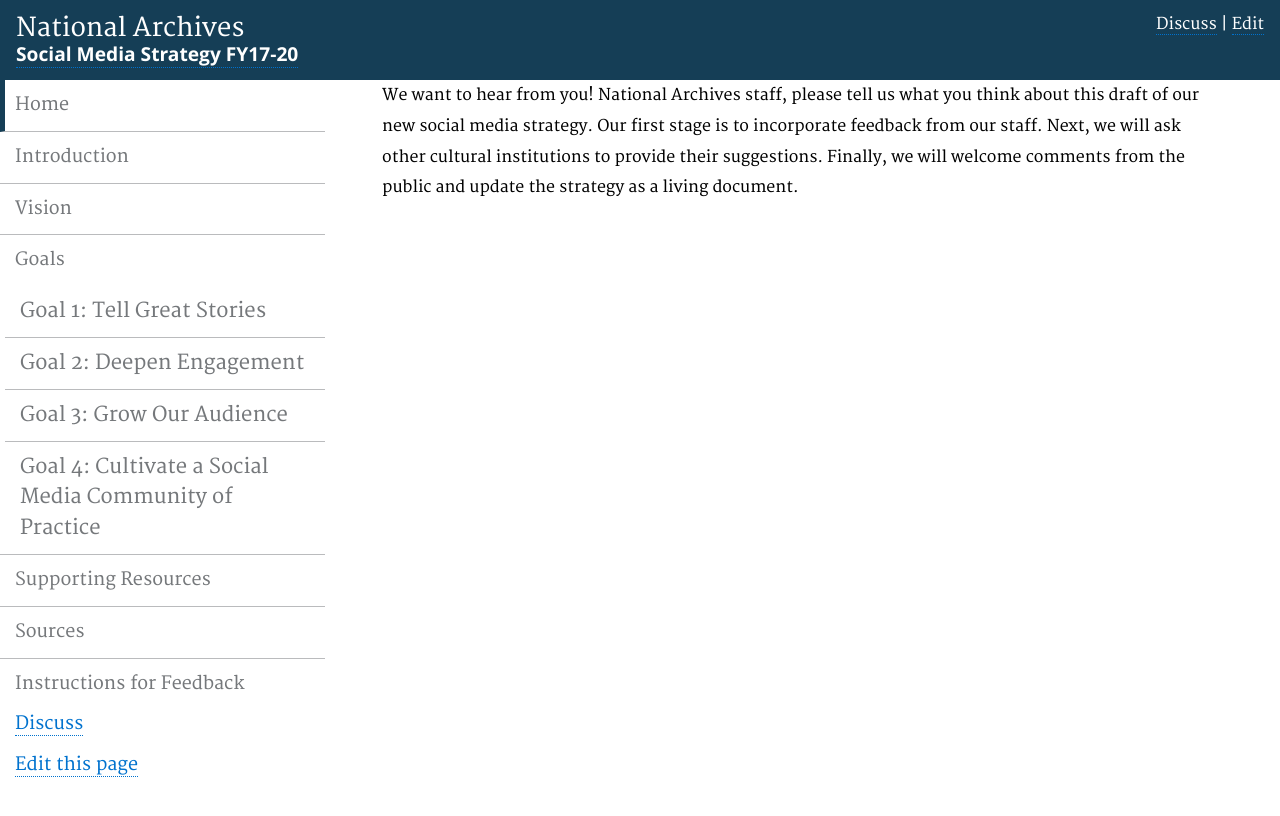
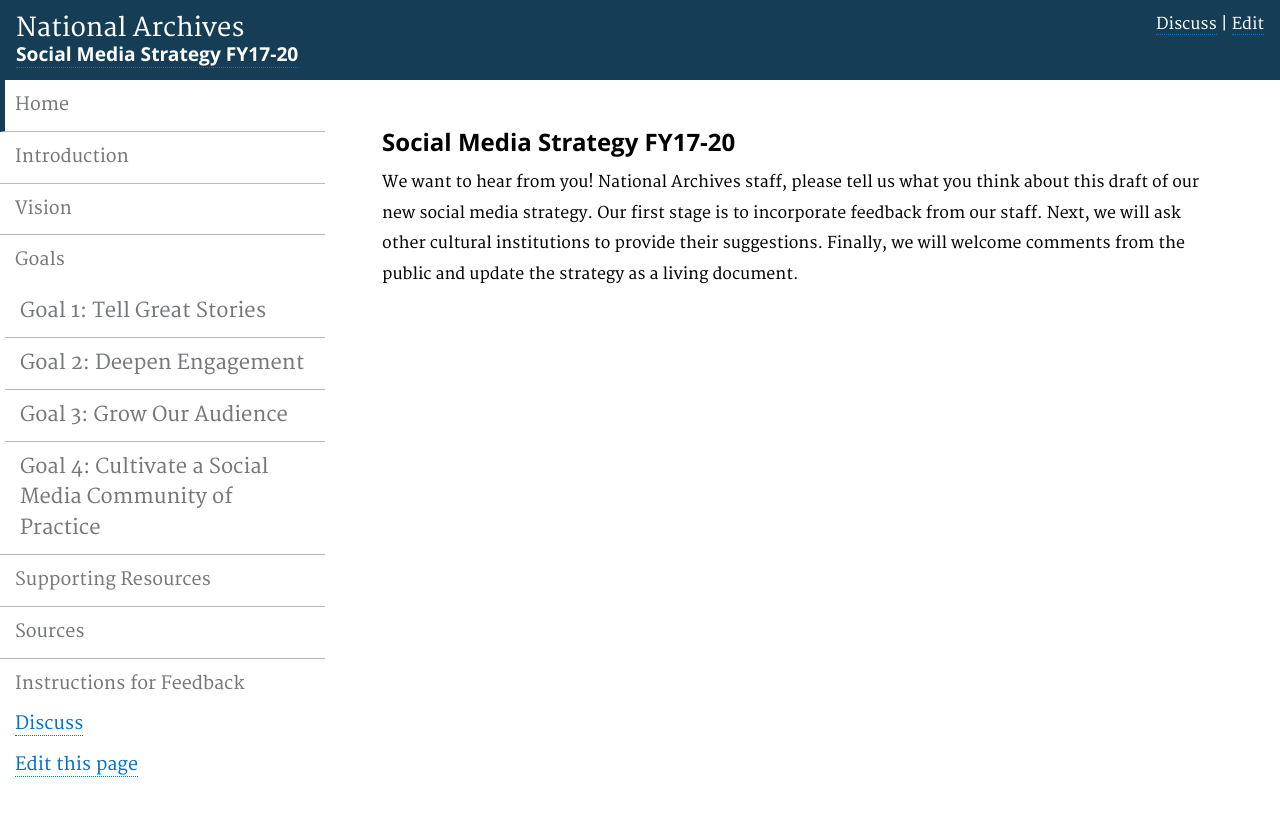
Before and after one commit to usnationalarchives/social-media-strategy, a Jekyll site: the page built from pages/index.md, in a window 1280 px wide. Shown: the top 816 px of the page. Built offline with Jekyll 4.4.1, drawn with Linux system fonts in a browser that asks for light colours.

Commit message:
Added home page title

```diff
--- a/pages/index.md
+++ b/pages/index.md
@@ -1,8 +1,9 @@
 ---
 layout: page
-title: Social Media Strategy | Home
+title: Social Media Strategy | Social Media Strategy FY17-20
 permalink: /
 description: ""
 ---
+## Social Media Strategy FY17-20
 
 We want to hear from you! National Archives staff, please tell us what you think about this draft of our new social media strategy. Our first stage is to incorporate feedback from our staff. Next, we will ask other cultural institutions to provide their suggestions. Finally, we will welcome comments from the public and update the strategy as a living document.
```
